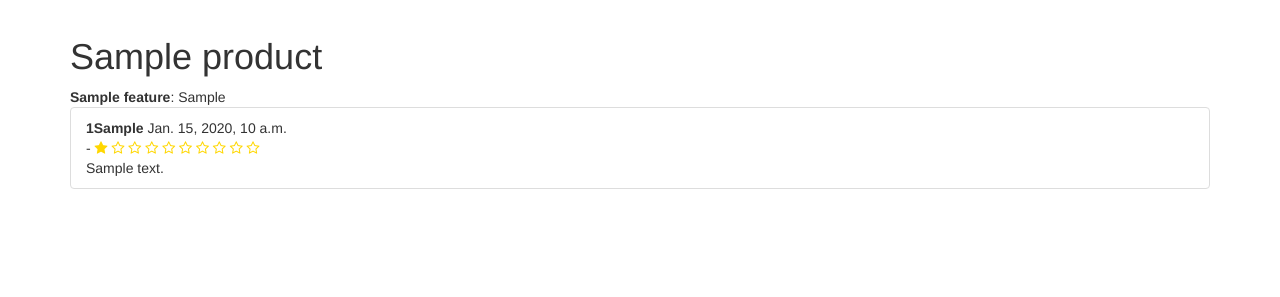
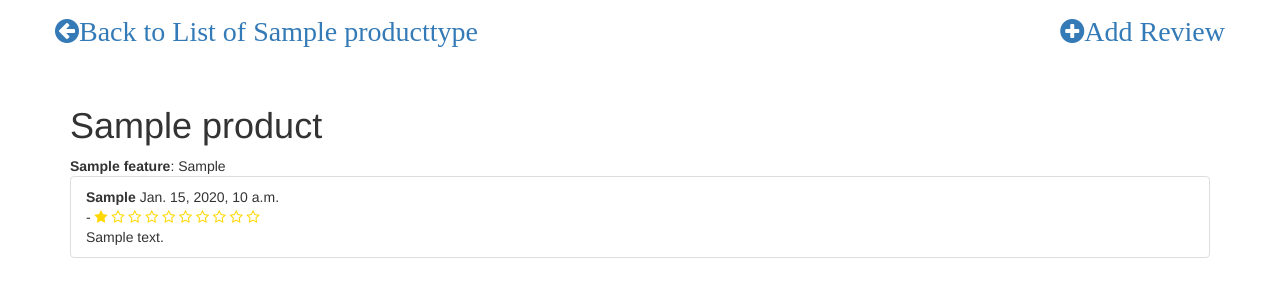
Before and after one commit to marinashe/Reviewer, a Django app: page /1/1 in a window 1280 px wide. Shown: the part 78-375 px from the top of the page. Run offline with Django 3.2, Linux system fonts and the light colour scheme; tables that the repository leaves empty hold one stand-in row (values such as "Sample post"); some libraries are stand-ins or nearby versions.

Commit message:
added create review

```diff
--- a/reviews/models.py
+++ b/reviews/models.py
@@ -8,7 +8,7 @@ class UserProfile(models.Model):
     user = models.OneToOneField(User, on_delete=models.CASCADE)
 
     def __str__(self):
-        return str(self.id) + self.user.first_name
+        return self.user.first_name
 
     def create_user_profile(sender, instance, created, **kwargs):
         if created:
--- a/reviews/templates/reviews/product_detail.html
+++ b/reviews/templates/reviews/product_detail.html
@@ -3,7 +3,11 @@
 {% load product_extras %}
 
 {% block content %}
-
+        <div class="row top-products-list ">
+        <a href="{% url "reviews:product_list" pk=product.type.pk %}" class="class-left"><i class="fa fa-arrow-circle-left fa-2x">Back to List of {{ product.type.name }}</i></a>
+        <a href="{% url "reviews:create_review" type=product.type.id pk=product.pk %}" class="class-right"><i class="fa fa-plus-circle fa-2x">Add Review</i></a>
+    </div>
+    <br><br>
     <h1>{{ product.name }}</h1>
     {% for feature in product.productfeature_set.all %}
         <b>{{ feature.feature.name }}</b>: {{ feature.value }} <br>
--- a/reviews/templates/reviews/producttype_detail.html
+++ b/reviews/templates/reviews/producttype_detail.html
@@ -2,7 +2,7 @@
 
 {% block content %}
     <div class="row top-products-list ">
-        <a href="{% url "reviews:type_list" %}" class="class-left"><i class="fa fa-arrow-circle-left fa-2x">Back to List</i></a>
+        <a href="{% url "reviews:type_list" %}" class="class-left"><i class="fa fa-arrow-circle-left fa-2x">Back to List of all products</i></a>
         <a href="{% url "reviews:create_product" object.id %}" class="class-right"><i class="fa fa-plus-circle fa-2x">Add Product</i></a>
     </div>
     <br><br>
--- a/reviews/urls.py
+++ b/reviews/urls.py
@@ -10,6 +10,7 @@ urlpatterns = [
     url(r'^(?P<pk>[0-9]+)$', views.ProductTypeDetailView.as_view(), name="product_list"),
     url(r'^(?P<type>[0-9]+)/add', views.ProductCreateView.as_view(), name="create_product"),
     url(r'^(?P<type>[0-9]+)/(?P<pk>[0-9]+)$', views.ProductDetail.as_view(), name="detail"),
+    url(r'^(?P<type>[0-9]+)/(?P<pk>[0-9]+)/add_review', views.ReviewCreateView.as_view(), name="create_review"),
     url(r'^user/(?P<pk>[0-9]+)$', views.UserProfileDetail.as_view(), name='profile_detail'),
     url(r'^user/create$', views.UserProfileCreate.as_view(), name='profile_create'),
 ]
--- a/reviews/views.py
+++ b/reviews/views.py
@@ -134,3 +134,26 @@ class UserProfileCreate(CreateView):
         user = authenticate(username=self.username, password=self.password)
         login(self.request, user)
         return reverse_lazy('reviews:type_list')
+
+
+class ReviewCreateView(LoggedInMixin, CreateView):
+    page_title = 'Add Review'
+
+    form_class = forms.CreateReviewForm
+    template_name = "reviews/review_form.html"
+
+    success_url = reverse_lazy('reviews:product_detail')
+
+    def dispatch(self, request, *args, **kwargs):
+        self.type = get_object_or_404(models.ProductType, id=kwargs['type'])
+        return super().dispatch(request, *args, **kwargs)
+
+    def get_form(self, form_class=None):
+        form = super().get_form(form_class)
+        form.fields['scores'].queryset = models.Score.objects.filter(type=self.type)
+        return form
+
+    def form_valid(self, form):
+        form.instance.type = self.request.type
+        form.instance.user = self.request.user
+        return super().form_valid(form)
```
Also changed, not shown: reviews/forms.py (+9 -0 lines), reviews/templates/reviews/review_form.html (added, +17 -0 lines).
